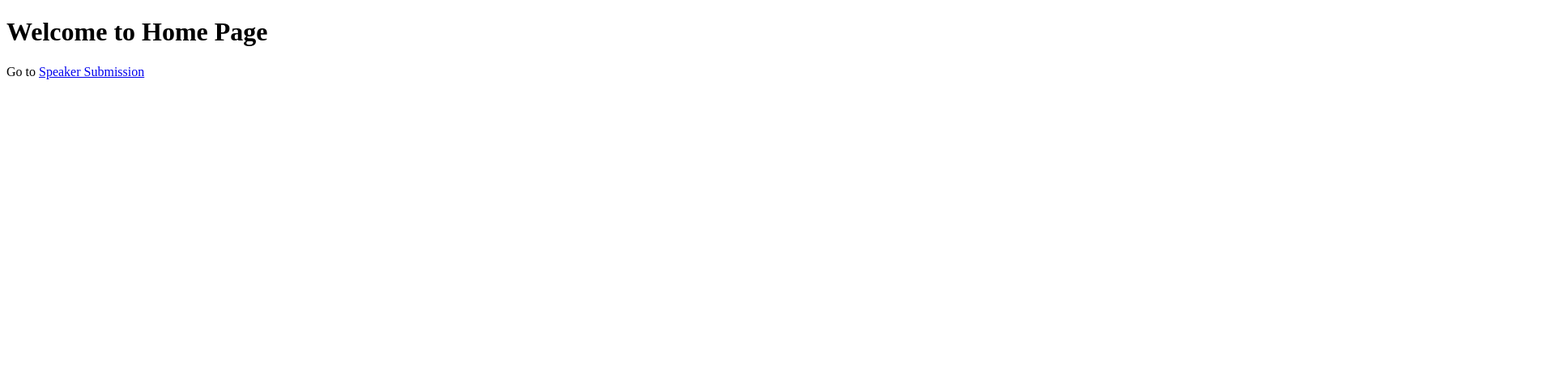
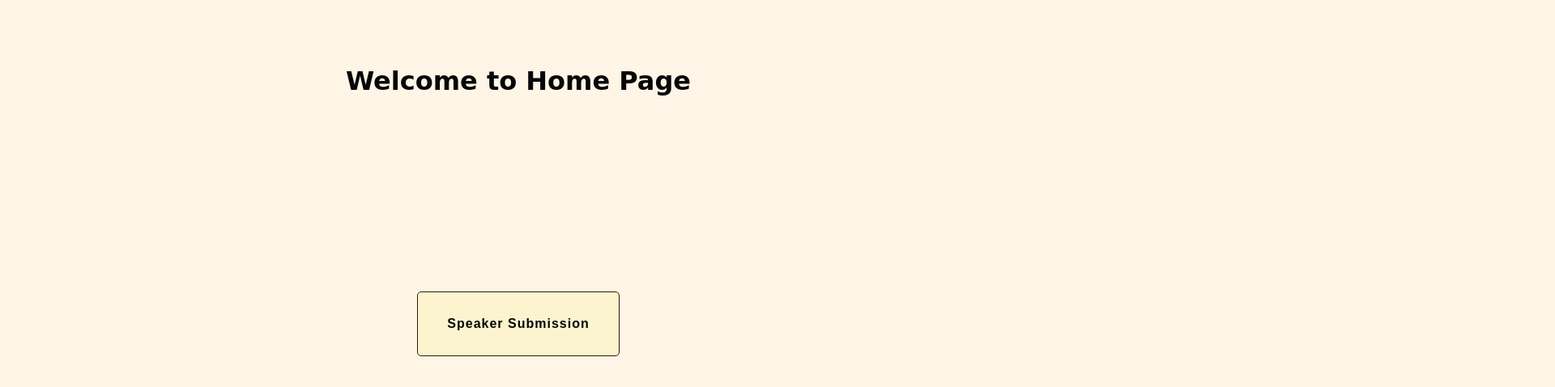
Before and after one commit to Lbarajon/BARAJON_HTML-FORMS, a plain HTML site: page index.html in a window 1280 px wide. Shown: the whole page at 81% size, 1920 px wide, since content can reach past the window. Drawn offline with Linux system fonts and the light colour scheme.

Commit message:
first commit

```diff
--- a/index.html
+++ b/index.html
@@ -4,13 +4,17 @@
     <meta charset="UTF-8">
     <meta name="viewport" content="width=device-width, initial-scale=1.0">
     <title>My Home Page</title>
+    <link rel="stylesheet" href="style.css">
 </head>
 <body>
+    <header class="home-page">
     <h1>
         Welcome to Home Page
     </h1>
+    </header>
     <p>
-        Go to <a href="speaker-submission.html">Speaker Submission</a>
+        <a href="speaker-submission.html">Speaker Submission</a>
     </p>
+    </header>
 </body>
 </html>
--- a/style.css
+++ b/style.css
@@ -7,7 +7,7 @@
 
 body {
     color: #070707;
-    background-color: #fafffe52;
+    background-color: #FEF5E7 ;
     font-family: "Helvetica", "Arial", sans-serif;
     font-size: 16px;
     line-height: 1.3;
@@ -17,14 +17,46 @@ body {
     align-items: center;
 }
 
+a {
+    display: grid;
+    height: 80px;
+    width: 250px;
+    background: #FCF3CF;
+    position: absolute;
+    margin: auto;
+    border: 1px solid #271e00;
+    border-radius: 5px;
+    left: 0;
+    right: 0;
+    top: 0;
+    bottom: 0;
+    place-items: center;
+    font-family: "Poppins", sans-serif;
+    font-weight: bold;
+    color: #050505;
+    text-decoration: none;
+    letter-spacing: 1px;
+}
+
 .speaker-form-header {
+    font-family:  cursive;
     text-align: center;
-    background-color: #fdf5ac;
+    background-color: #FCF3CF;
     border: 1px solid #271e00;
-    border-radius: 3px;
+    border-radius: 10px;
 
     width: 100%;
     margin: 40px 0;
+    padding: 50px;
+}
+
+.home-page {
+    font-family: cursive;
+    text-align: center;
+    border-radius: none;
+
+    width: 200%;
+    margin: 30px 0;
     padding: 50px;
 }
 
@@ -34,9 +66,9 @@ body {
 }
 
 .speaker-form {
-    background-color: #fdf5ac;
+    background-color: #FCF3CF;
     border:  1px solid #271e00;
-    border-radius: 3px;
+    border-radius: 10px;
 
     width: 100%;
     padding: 50px;
@@ -121,6 +153,7 @@ body {
     .speaker-form {
         width: 600px;
     }
+
     .form-row {
         flex-direction: row;
         align-items: flex-start; /*To avoid stetching*/
```
